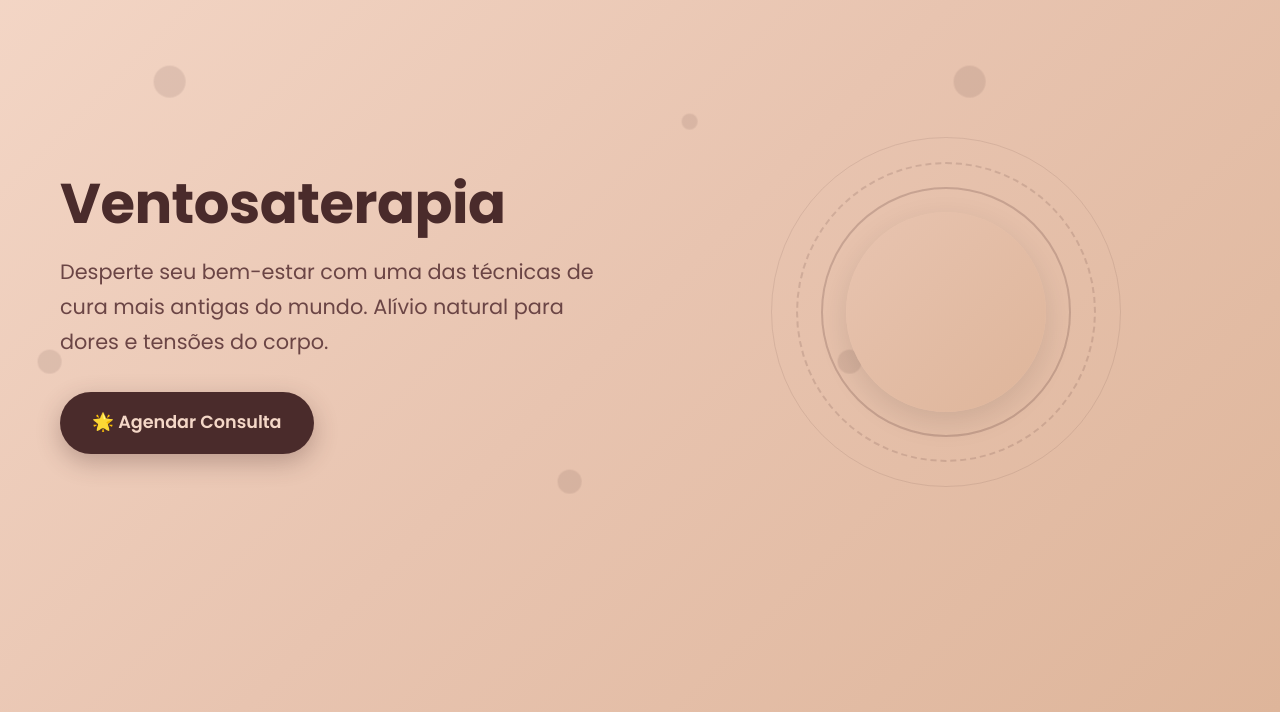
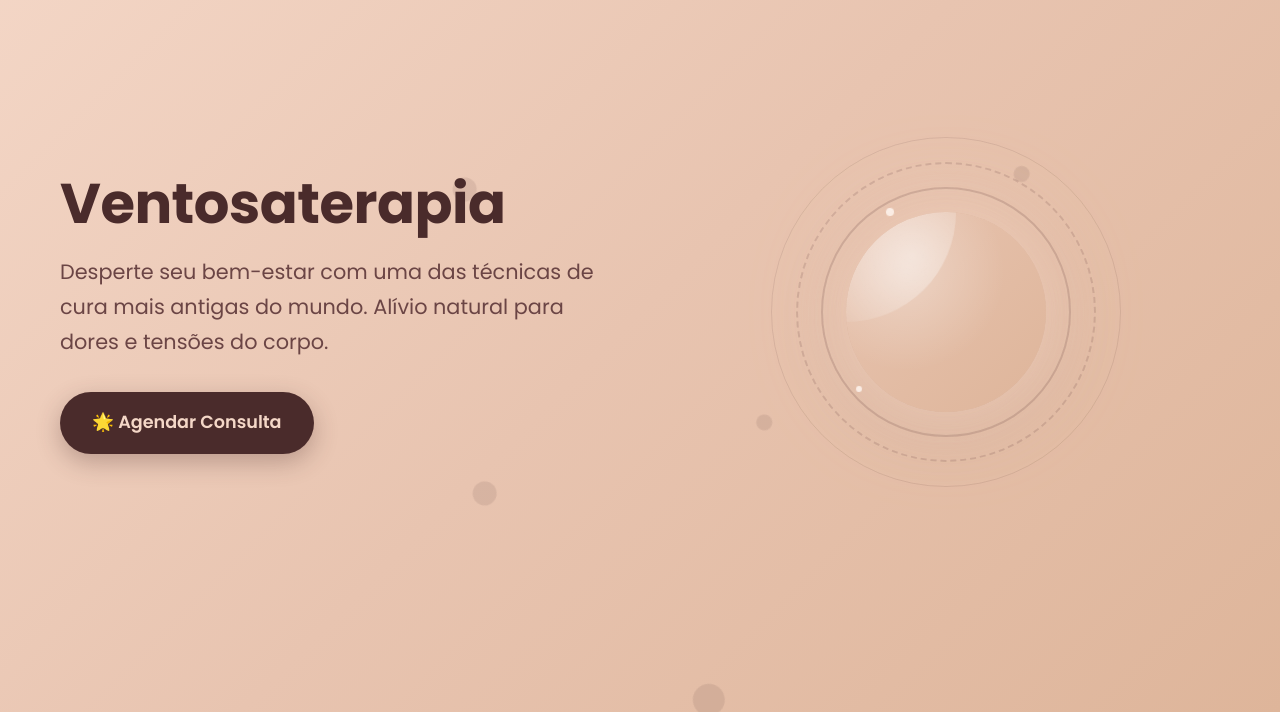
Before and after one commit to espacoferraz/espaco-ferraz, a plain HTML site: page index.html in a window 1280 px wide. Shown: the part 88-800 px from the top of the page. Drawn offline with Linux system fonts and the light colour scheme.

Commit message:
Melhorias na animação dos círculos e adição de gradiente animado no background

```diff
--- a/index.html
+++ b/index.html
@@ -21,10 +21,26 @@
             font-family: 'Poppins', sans-serif;
             line-height: 1.7;
             color: #4a2b2b;
-            background: linear-gradient(135deg, #f4d7c7 0%, #e8c4b0 100%);
+            background: linear-gradient(
+                135deg,
+                #f9f1ec 0%,
+                #f4e4d9 25%,
+                #f0d8cb 50%,
+                #e8c4b0 75%,
+                #e0b197 100%
+            );
+            background-size: 300% 300%;
+            animation: gradientBG 15s ease infinite;
             overflow-x: hidden;
             -webkit-font-smoothing: antialiased;
             -moz-osx-font-smoothing: grayscale;
+            min-height: 100vh;
+        }
+
+        @keyframes gradientBG {
+            0% { background-position: 0% 50%; }
+            50% { background-position: 100% 50%; }
+            100% { background-position: 0% 50%; }
         }
 
         h1, h2, h3, h4, h5, h6 {
@@ -204,6 +220,52 @@
             align-items: center;
             justify-content: center;
             perspective: 1000px;
+            filter: drop-shadow(0 10px 30px rgba(0, 0, 0, 0.1));
+        }
+
+        .floating-elements {
+            position: absolute;
+            width: 100%;
+            height: 100%;
+            top: 0;
+            left: 0;
+            pointer-events: none;
+        }
+
+        .floating-elements .element {
+            position: absolute;
+            background: rgba(255, 255, 255, 0.8);
+            border-radius: 50%;
+            animation: float 8s infinite ease-in-out;
+        }
+
+        .floating-elements .element:nth-child(1) {
+            width: 8px;
+            height: 8px;
+            top: 20%;
+            left: 30%;
+            animation-delay: 0s;
+        }
+
+        .floating-elements .element:nth-child(2) {
+            width: 12px;
+            height: 12px;
+            top: 60%;
+            left: 70%;
+            animation-delay: -2s;
+        }
+
+        .floating-elements .element:nth-child(3) {
+            width: 6px;
+            height: 6px;
+            top: 80%;
+            left: 20%;
+            animation-delay: -4s;
+        }
+
+        @keyframes float {
+            0%, 100% { transform: translateY(0) rotate(0deg); }
+            50% { transform: translateY(-30px) rotate(180deg); }
         }
 
         .circle {
@@ -217,8 +279,40 @@
             width: 200px;
             height: 200px;
             background: linear-gradient(135deg, #e8c4b0, #deb59a);
-            box-shadow: 0 10px 30px rgba(0, 0, 0, 0.1);
+            box-shadow:
+                0 0 60px rgba(255, 220, 200, 0.6),
+                0 0 100px rgba(255, 220, 200, 0.3);
             z-index: 2;
+            position: relative;
+            overflow: hidden;
+            transition: transform 0.3s ease, box-shadow 0.3s ease;
+        }
+
+        .circle-main .inner-glow {
+            position: absolute;
+            width: 100%;
+            height: 100%;
+            border-radius: 50%;
+            background: radial-gradient(circle at 30% 30%, rgba(255, 255, 255, 0.8), transparent 50%);
+            opacity: 0.6;
+            transition: opacity 0.3s ease;
+        }
+
+        .circle-main .particles {
+            position: absolute;
+            width: 100%;
+            height: 100%;
+            border-radius: 50%;
+            background:
+                radial-gradient(circle at 20% 30%, rgba(255, 255, 255, 0.8) 0%, transparent 50%),
+                radial-gradient(circle at 80% 70%, rgba(255, 255, 255, 0.6) 0%, transparent 50%);
+            opacity: 0.3;
+            animation: pulse 4s infinite alternate;
+        }
+
+        @keyframes pulse {
+            0% { transform: scale(1); opacity: 0.2; }
+            100% { transform: scale(1.1); opacity: 0.4; }
         }
 
         .circle-1 {
@@ -523,10 +617,18 @@
                 </div>
                 <div class="hero-visual">
                     <div class="cupping-visual">
-                        <div class="circle circle-main"></div>
+                        <div class="circle circle-main">
+                            <div class="inner-glow"></div>
+                            <div class="particles"></div>
+                        </div>
                         <div class="circle circle-1"></div>
                         <div class="circle circle-2"></div>
                         <div class="circle circle-3"></div>
+                        <div class="floating-elements">
+                            <div class="element"></div>
+                            <div class="element"></div>
+                            <div class="element"></div>
+                        </div>
                     </div>
                 </div>
             </div>
@@ -606,7 +708,7 @@
                     <div class="contact-icon">📱</div>
                     <div>
                         <h3>WhatsApp</h3>
-                        <p>(87) 9 88612871</p>
+                        <p>(87) 9 8861-2871</p>
                     </div>
                 </div>
             </div>
@@ -677,32 +779,91 @@
                 hero.style.transform = `translateY(${scrolled * 0.3}px)`;
             }
         });
-        // Interação com o mouse nos círculos
+        // Configuração da animação
         document.addEventListener('DOMContentLoaded', function() {
             const visual = document.querySelector('.cupping-visual');
             const circles = document.querySelectorAll('.circle');
+            const mainCircle = document.querySelector('.circle-main');
+            const floatingElements = document.querySelectorAll('.floating-elements .element');
 
+            // Configurações de performance
+            let isMoving = false;
+            let mouseX = 0;
+            let mouseY = 0;
+            let targetX = 0;
+            let targetY = 0;
+            let animationId;
+
+            // Suavizar o movimento
+            function lerp(start, end, t) {
+                return start * (1 - t) + end * t;
+            }
+
+            // Atualizar animação
+            function update() {
+                // Suavizar o movimento do mouse
+                mouseX = lerp(mouseX, targetX, 0.1);
+                mouseY = lerp(mouseY, targetY, 0.1);
+
+                // Aplicar movimento aos círculos
+                circles.forEach((circle, index) => {
+                    const factor = (index + 1) * 0.08;
+                    const moveX = mouseX * 40 * factor;
+                    const moveY = mouseY * 40 * factor;
+                    const rotateY = mouseX * 20 * factor;
+                    const rotateX = mouseY * -20 * factor;
+                    const scale = isMoving ? 1 + (0.05 * (circles.length - index) * 0.3) : 1;
+
+                    circle.style.transform = `
+                        translate3d(${moveX}px, ${moveY}px, 0)
+                        rotateX(${rotateX}deg)
+                        rotateY(${rotateY}deg)
+                        scale(${scale})
+                    `;
+                });
+
+                // Aplicar efeito de brilho no círculo principal
+                if (mainCircle && mainCircle.querySelector('.inner-glow')) {
+                    const glow = mainCircle.querySelector('.inner-glow');
+                    glow.style.opacity = isMoving ? '0.8' : '0.4';
+                    glow.style.transform = `translate(${mouseX * 10}px, ${mouseY * 10}px)`;
+                }
+
+                // Animar elementos flutuantes
+                floatingElements.forEach((el, i) => {
+                    const speed = 0.5 + (i * 0.2);
+                    const offsetX = Math.sin(Date.now() * 0.001 * speed) * 10 * (i + 1);
+                    const offsetY = Math.cos(Date.now() * 0.001 * speed) * 5 * (i + 1);
+                    el.style.transform = `translate(${offsetX}px, ${offsetY}px)`;
+                });
+
+                animationId = requestAnimationFrame(update);
+            }
+
+            // Iniciar animação
+            update();
+
+            // Event listeners
             visual.addEventListener('mousemove', (e) => {
                 const { left, top, width, height } = visual.getBoundingClientRect();
-                const x = (e.clientX - left) / width - 0.5;
-                const y = (e.clientY - top) / height - 0.5;
-
-                circles.forEach((circle, index) => {
-                    const factor = (index + 1) * 0.1;
-                    const moveX = x * 30 * factor;
-                    const moveY = y * 30 * factor;
-                    const rotateY = x * 15 * factor;
-                    const rotateX = y * -15 * factor;
-
-                    circle.style.transform = `translate3d(${moveX}px, ${moveY}px, 0) rotateX(${rotateX}deg) rotateY(${rotateY}deg)`;
-                });
+                targetX = (e.clientX - left) / width - 0.5;
+                targetY = (e.clientY - top) / height - 0.5;
+                isMoving = true;
             });
 
-            // Resetar posição quando o mouse sair
             visual.addEventListener('mouseleave', () => {
-                circles.forEach(circle => {
-                    circle.style.transform = 'translate3d(0, 0, 0) rotateX(0) rotateY(0)';
-                });
+                targetX = 0;
+                targetY = 0;
+                isMoving = false;
+            });
+
+            // Otimização de performance
+            document.addEventListener('visibilitychange', () => {
+                if (document.hidden) {
+                    cancelAnimationFrame(animationId);
+                } else {
+                    update();
+                }
             });
         });
     </script>
```
